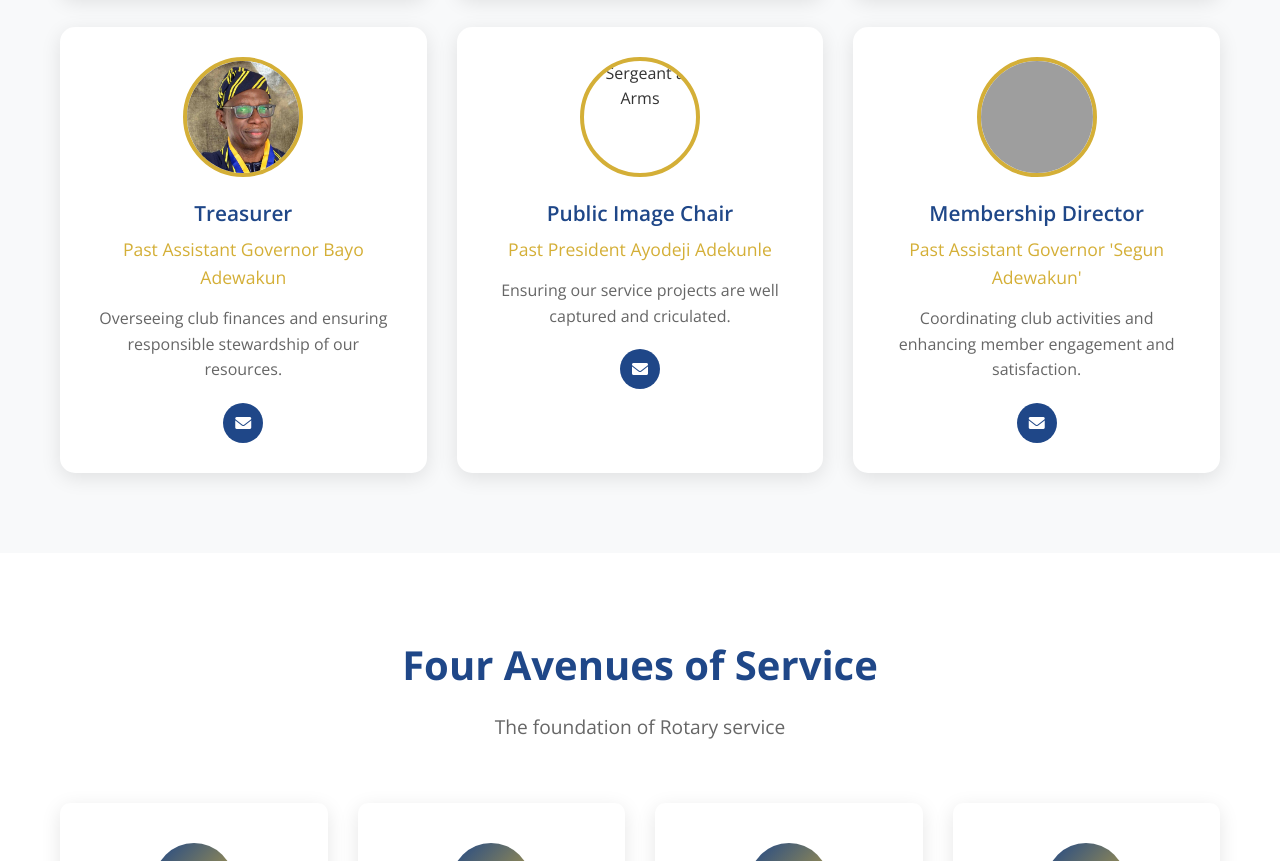
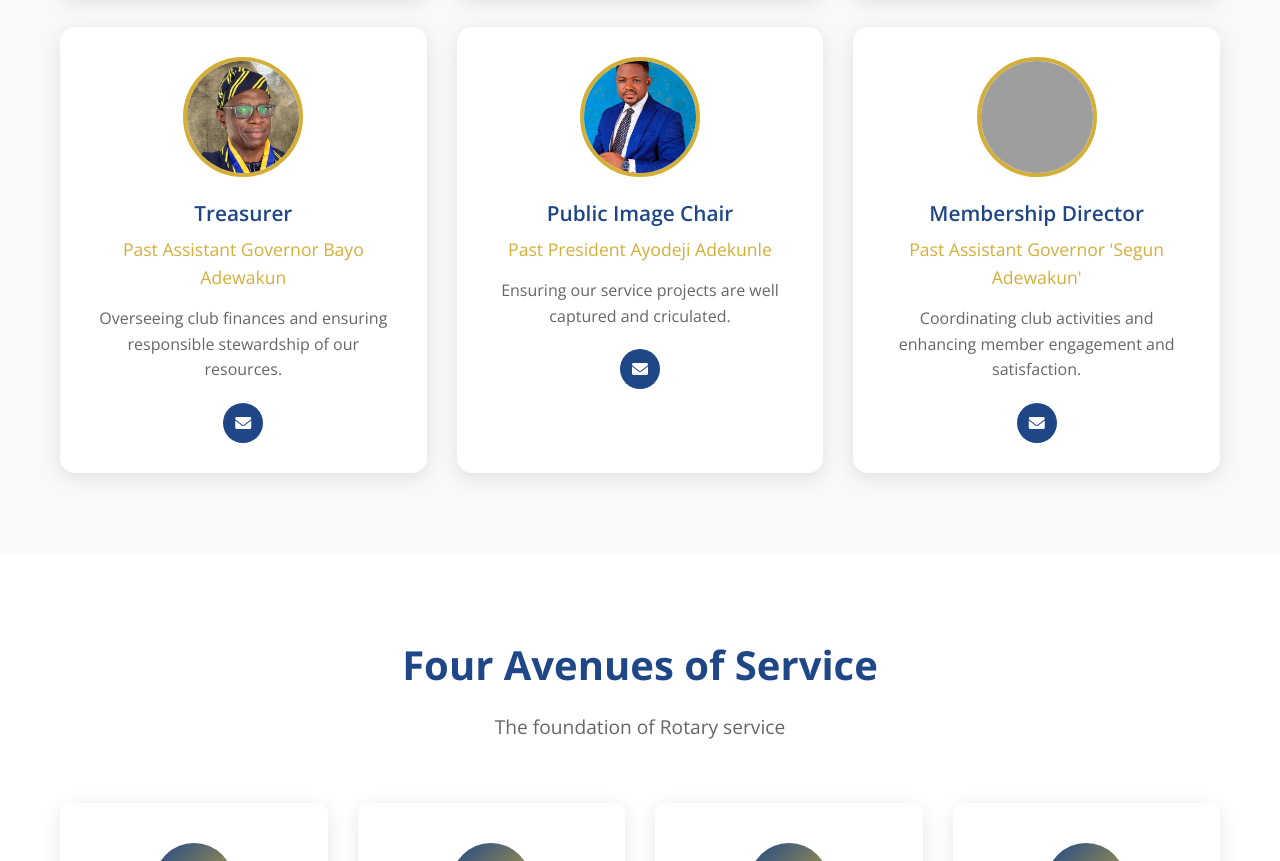
Before and after one commit to DoveFrancis/rciponri, a website: page index.html in a window 1280 px wide. Shown: the part 2303-3164 px from the top of the page. Drawn offline with nearby package versions, Linux system fonts and the light colour scheme; grey boxes are pictures that could not be loaded.

Commit message:
Updated index.html

```diff
--- a/index.html
+++ b/index.html
@@ -156,7 +156,7 @@ Club within the District.</p>
 
                 <div class="leader-card">
                     <div class="leader-image">
-                        <img src=images/Ayodeji.jpeg" alt="Sergeant at Arms">
+                        <img src="images/Ayodeji.jpeg" alt="Sergeant at Arms">
                     </div>
                     <div class="leader-info">
                         <h3>Public Image Chair</h3>
```
